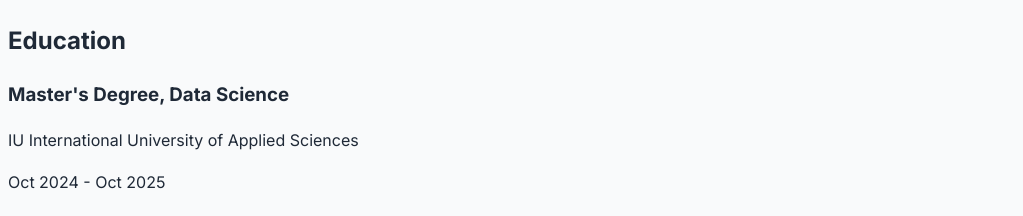
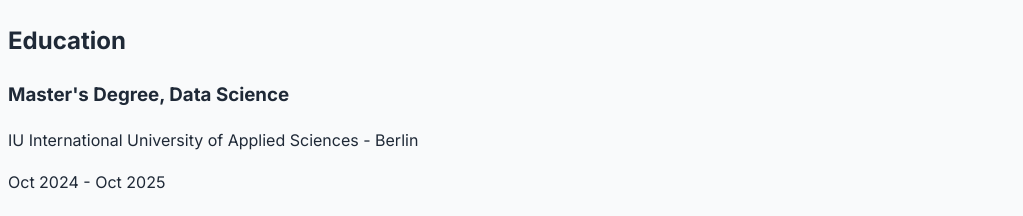
Before and after one commit to AnirudhVasudev47/Portfolio, a React (Vite) app in the folder client/: page / in a window 1280 px wide. Shown: the part 2628-2844 px from the top of the page, without its empty margins (0-1023 px from the left). Built offline with nearby package versions, Linux system fonts and the light colour scheme; no server answers.

Commit message:
Content correction

```diff
--- a/client/src/components/Education.tsx
+++ b/client/src/components/Education.tsx
@@ -2,7 +2,7 @@ const Education = () => {
   const education = [
     {
       degree: "Master's Degree, Data Science",
-      institution: "IU International University of Applied Sciences",
+      institution: "IU International University of Applied Sciences - Berlin",
       status: "Oct 2024 - Oct 2025",
       description: "Focusing on advanced data analysis, machine learning algorithms, and their application in solving real-world problems."
     },
```
